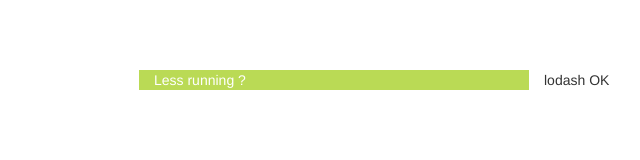
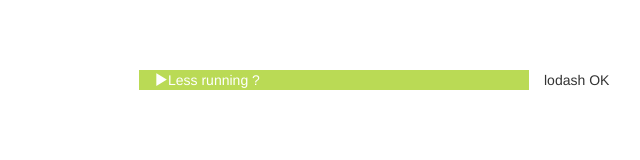
Before and after one commit to paqman/starter-kit, a website: page src/index.html in a window 1280 px wide. Shown: the full height of the page, 306-946 px from the left. Drawn offline with Linux system fonts and the light colour scheme.

Commit message:
Added forgotten fonts !

```diff
--- a/src/index.html
+++ b/src/index.html
@@ -48,7 +48,7 @@
 
             <div class='row'>
                 <div class="col-xs-4" ng-controller="StartCtrl">{{hello}}</div>
-                <div class="col-xs-4 less" style="color : white;">Less running ?</div>
+                <div class="col-xs-4 less" style="color : white;"><i class="glyphicon glyphicon-play"></i>Less running ?</div>
                 <div class="col-xs-4" id="divLowDash">lodash : KO</div>
             </div>
         </div>
```
Also changed, not shown: src/fonts/glyphicons-halflings-regular.ttf (added), src/fonts/glyphicons-halflings-regular.woff (added), 2 other files.
